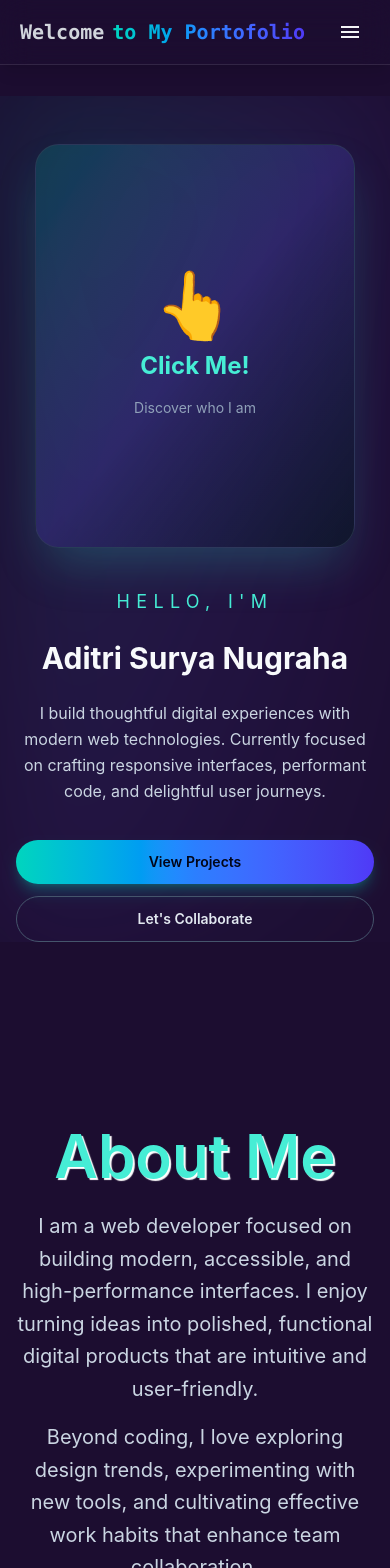
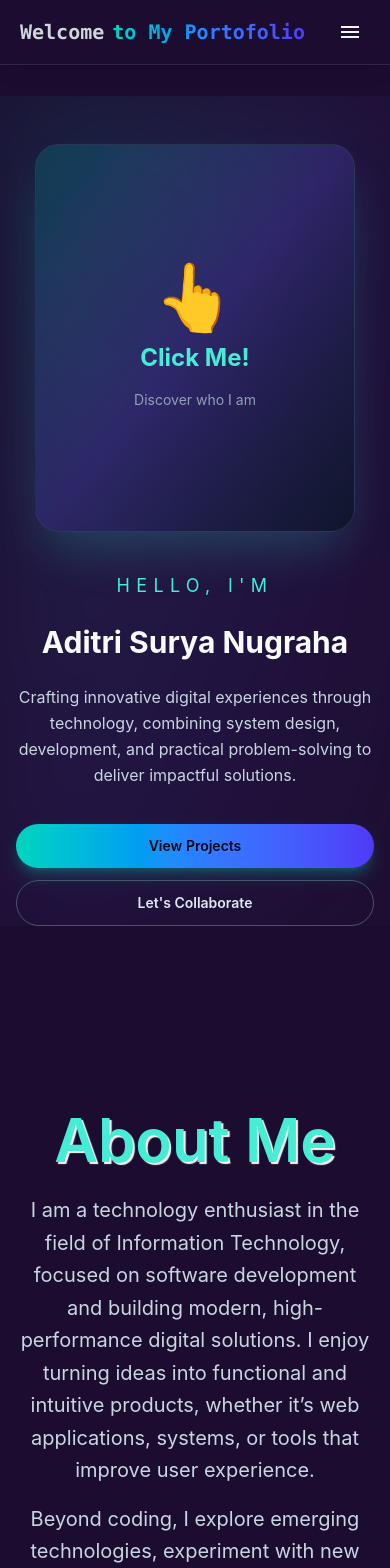
Before and after one commit to aditri24sn/MyPortofolio, a React (Vite) app: page / in a window 390 px wide. Shown: the top 1568 px of the page. Built offline with nearby package versions, Linux system fonts and the light colour scheme.

Commit message:
first commit

```diff
--- a/src/pages/About.jsx
+++ b/src/pages/About.jsx
@@ -84,21 +84,24 @@ function About() {
           whileInView="visible"
           viewport={{ once: false, amount: 0.4 }}
         >
-          <h2 className="text-6xl font-semibold text-center text-teal-300 text-shadow-amber-200 p-2"
-          style={{ textShadow: '2px 2px 1px white' }}>
+          <h2
+            className="text-6xl font-semibold text-center text-teal-300 text-shadow-indigo-500 p-2"
+            style={{ textShadow: "2px 2px 1px white" }}
+          >
             About Me
           </h2>
 
           <p className="text-slate-300 text-center text-xl leading-relaxed">
-            I am a web developer focused on building modern, accessible, and
-            high-performance interfaces. I enjoy turning ideas into polished,
-            functional digital products that are intuitive and user-friendly.
+            I am a technology enthusiast in the field of Information Technology,
+            focused on software development and building modern,
+            high-performance digital solutions. I enjoy turning ideas into
+            functional and intuitive products, whether it’s web applications,
+            systems, or tools that improve user experience.
           </p>
-
           <p className="text-slate-300 text-center text-xl leading-relaxed">
-            Beyond coding, I love exploring design trends, experimenting with
-            new tools, and cultivating effective work habits that enhance team
-            collaboration.
+            Beyond coding, I explore emerging technologies, experiment with new
+            frameworks, and cultivate effective work habits to enhance
+            collaboration and deliver impactful results.
           </p>
         </motion.div>
 
@@ -123,7 +126,7 @@ function About() {
                 x: {
                   repeat: Infinity,
                   repeatType: "loop",
-                  duration: 35,
+                  duration: 65,
                   ease: "linear",
                 },
               }}
--- a/src/pages/Home.jsx
+++ b/src/pages/Home.jsx
@@ -81,9 +81,9 @@ function Home() {
             viewport={{ once: false, amount: 0.6 }}
             className="mx-auto max-w-2xl text-base text-slate-300 leading-relaxed sm:text-lg md:mx-0 md:text-xl"
           >
-            I build thoughtful digital experiences with modern web technologies.
-            Currently focused on crafting responsive interfaces, performant
-            code, and delightful user journeys.
+            Crafting innovative digital experiences through technology,
+            combining system design, development, and practical problem-solving
+            to deliver impactful solutions.
           </motion.p>
 
           <motion.div
@@ -178,9 +178,6 @@ function Home() {
                 <p className="text-base font-semibold text-slate-100 sm:text-lg">
                   Aditri Surya Nugraha
                 </p>
-                <p className="text-xs text-slate-400 sm:text-sm">
-                  Front-end Developer
-                </p>
               </div>
             </div>
           </motion.div>
```
